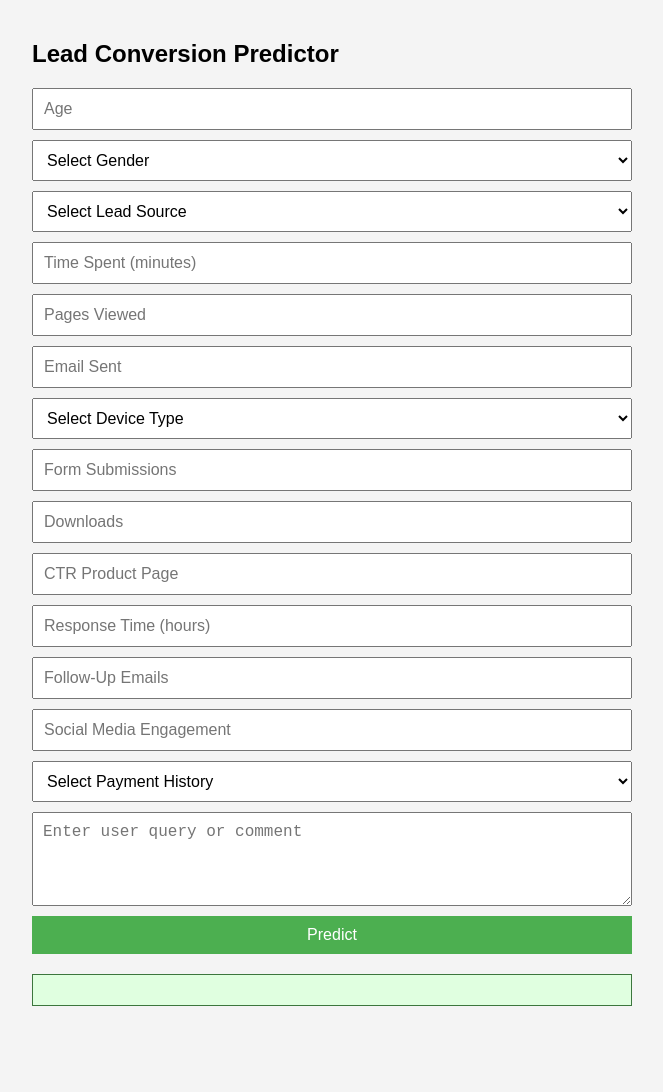
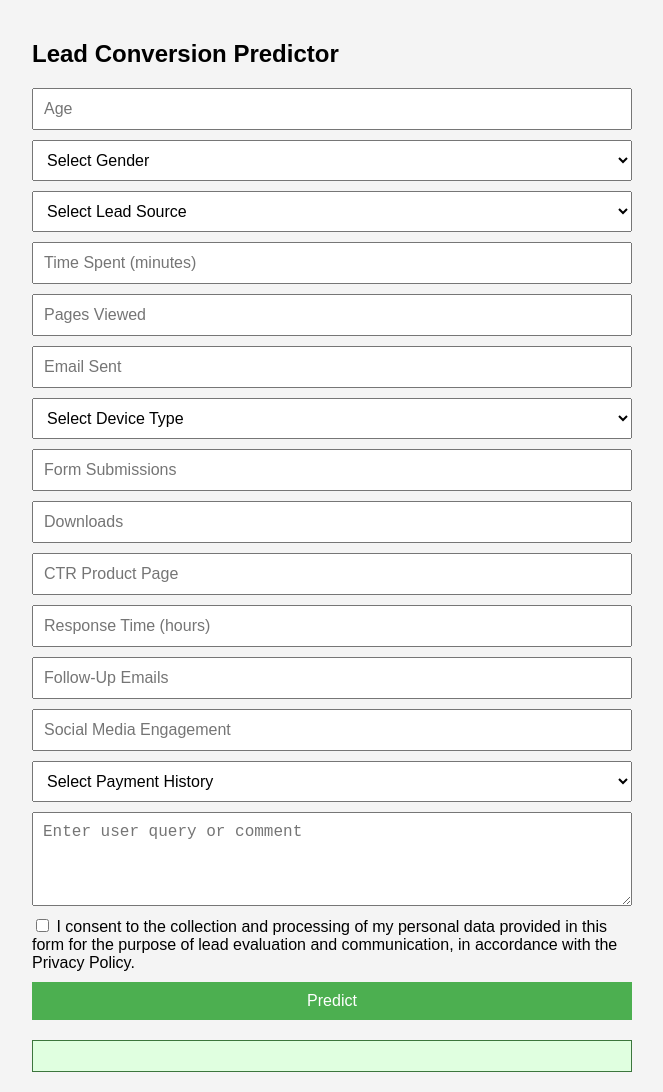
Before and after one commit to 1umesh/intent_front, a plain HTML site: page index.html in a window 1280 px wide. Shown: the whole page, without its empty margins (308-971 px from the left). Before the commit the page ends 1026 px from the top, so only its background shows below. Drawn offline with Linux system fonts and the light colour scheme.

Commit message:
adding consent

```diff
--- a/index.html
+++ b/index.html
@@ -42,6 +42,11 @@
             <option value="No Payment">No Payment</option>
         </select>
         <textarea name="query" placeholder="Enter user query or comment" rows="4" required></textarea>
+        <label>
+            <input type="checkbox" id="consentCheckbox" required />
+            I consent to the collection and processing of my personal data provided in this form for the purpose of lead evaluation and communication, in accordance with the Privacy Policy.
+        </label>
+        </label>
         <button type="submit">Predict</button>
     </form>
 
```
